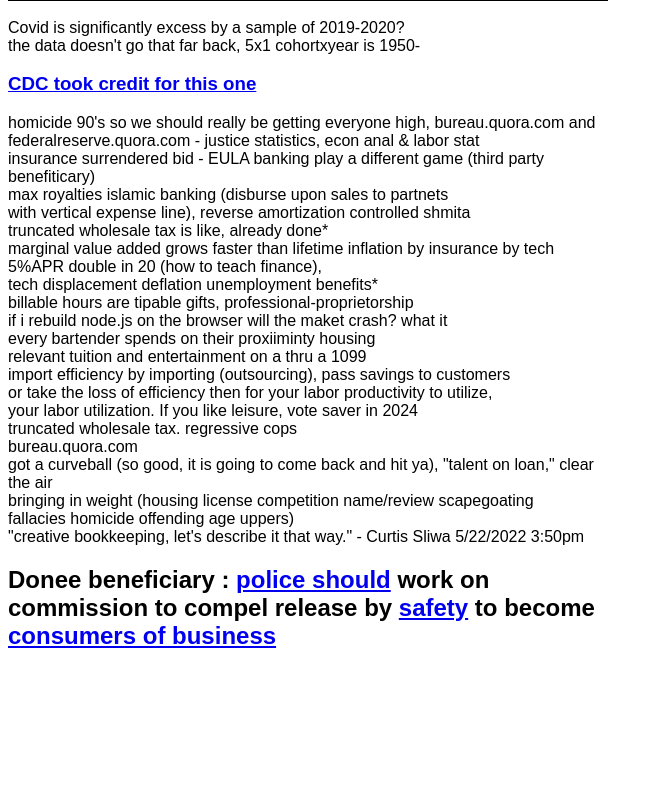
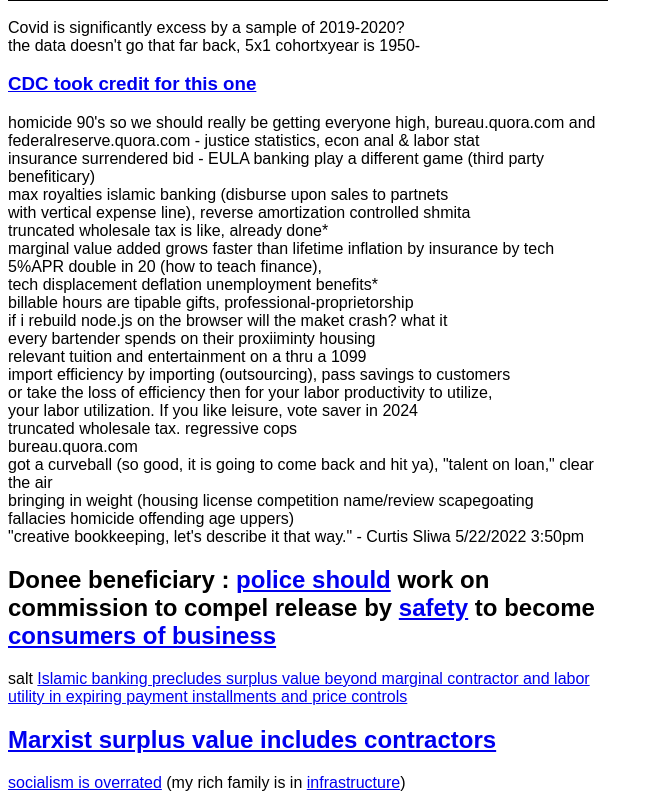
Before and after one commit to NickCarducci/TruncatedWholesaleTax, a React (Create React App) app: page / in a window 1280 px wide. Shown: the part 1587-2387 px from the top of the page, without its empty margins (0-663 px from the left). Before the commit the page ends 2265 px from the top, so only its background shows below. Built offline with nearby package versions, Linux system fonts and the light colour scheme; no server answers; the database is empty; a web font is replaced by a local one.

Commit message:
Update App.js

```diff
--- a/src/App.js
+++ b/src/App.js
@@ -313,6 +313,21 @@ export default class App extends React.Component {
             consumers of business
           </a>
         </h2>
+        salt{space}
+        <a href="https://www.quora.com/unanswered/Does-Islamic-banking-preclude-surplus-value-beyond-marginal-contractor-and-labor-utility-in-expiring-payment-installments-and-price-controls">
+          Islamic banking precludes surplus value beyond marginal contractor and
+          labor utility in expiring payment installments and price controls
+        </a>
+        <h2>
+          <a href="https://www.quora.com/unanswered/Does-Marxist-surplus-value-not-not-include-contractors">
+            Marxist surplus value includes contractors
+          </a>
+        </h2>
+        <a href="https://leisureutilization.quora.com/Is-socialism-overrated-1">
+          socialism is overrated
+        </a>
+        {space}(my rich family is in{space}
+        <a href="https://froth.app">infrastructure</a>)
         <div
           style={{
             position: "fixed",
```
